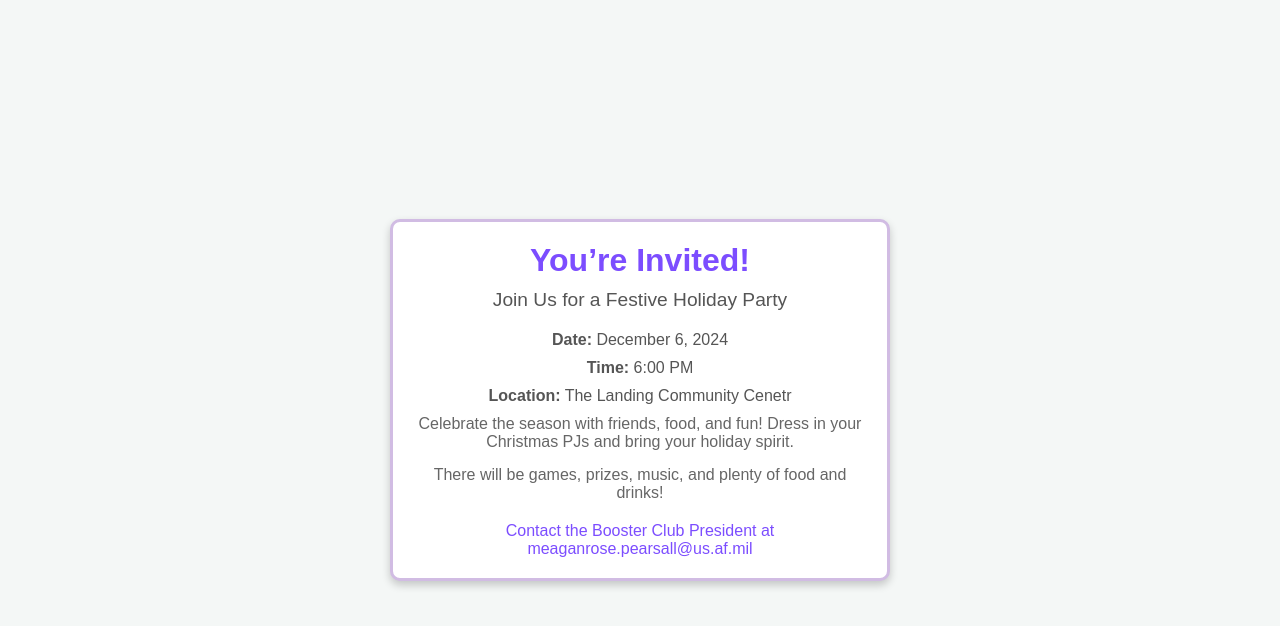
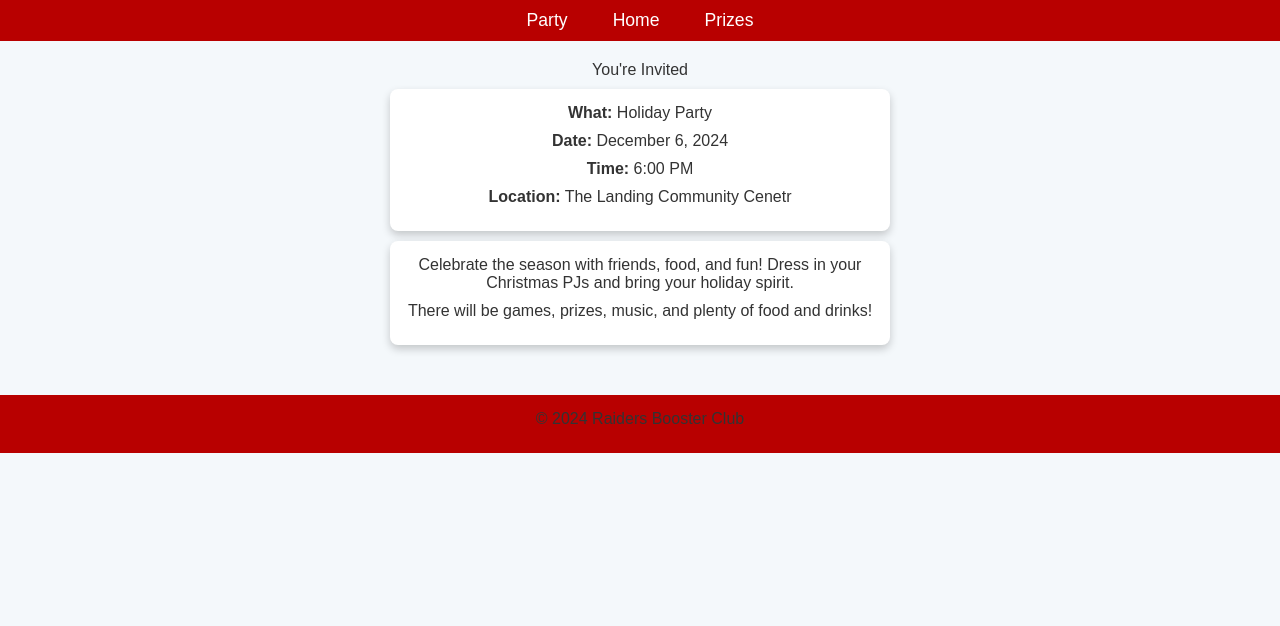
Before and after one commit to Mayala-Pear/Party.github.io, a plain HTML site: page index.html in a window 1280 px wide. Drawn offline with Linux system fonts and the light colour scheme.

Commit message:
modified

```diff
--- a/index.html
+++ b/index.html
@@ -7,14 +7,19 @@
     <link rel="stylesheet" href="style.css">
 </head>
 <body>
-    <div class="invitation-container">
-        <header class="header">
-            <h1>You’re Invited!</h1>
-            <p>Join Us for a Festive Holiday Party</p>
-        </header>
+    <nav id="navbar">
+        <ul class="nav-links">
+            <li><a href="party.html" class="nav-link">Party</a></li>
+            <li><a href="index.html" class="nav-link">Home</a></li>
+            <li><a href="prizes.html" class="nav-link">Prizes</a></li>
+        </ul>
+    </nav>
+    <section>
 
         <main class="main-content">
+        <head>You're Invited</head>
             <div class="party-details">
+                <p><strong>What:</strong> Holiday Party</p>
                 <p><strong>Date:</strong> December 6, 2024</p>
                 <p><strong>Time:</strong> 6:00 PM</p>
                 <p><strong>Location:</strong> The Landing Community Cenetr</p>
@@ -24,11 +29,11 @@
                 <p>Celebrate the season with friends, food, and fun! Dress in your Christmas PJs and bring your holiday spirit.</p>
                 <p>There will be games, prizes, music, and plenty of food and drinks!</p>
             </div>
+        </section>
         </main>
 
         <footer class="footer">
-            <p>Contact the Booster Club President at <a href="mailto:meaganrose.pearsall@us.af.mil">meaganrose.pearsall@us.af.mil</a></p>
+            <p>© 2024 Raiders Booster Club</p>
         </footer>
-    </div>
 </body>
 </html>
--- a/style.css
+++ b/style.css
@@ -1,4 +1,4 @@
-/* Reset styles */
+/* Reset Styles */
 * {
     margin: 0;
     padding: 0;
@@ -7,70 +7,131 @@
 
 body {
     font-family: Arial, sans-serif;
-    background-color: #f4f7f6;
+    background-color: #f4f8fb;
     color: #333;
-    display: flex;
-    align-items: center;
-    justify-content: center;
-    height: 100vh;
-    margin: 0;
 }
 
-.invitation-container {
-    max-width: 500px;
-    background-color: #fff;
-    border-radius: 10px;
-    box-shadow: 0 4px 8px rgba(0, 0, 0, 0.2);
+/* Navbar Styles */
+#navbar {
+    background-color: #b80000; /* Festive red */
+    padding: 10px;
+    text-align: center;
+}
+
+.nav-links {
+    list-style: none;
+    display: flex;
+    justify-content: center;
+    gap: 15px;
+    flex-wrap: wrap;
+}
+
+.nav-link {
+    color: #ffffff;
+    text-decoration: none;
+    font-size: 1.1em;
+    padding: 8px 15px;
+}
+
+.nav-link:hover {
+    background-color: #900000; /* Darker red */
+    border-radius: 5px;
+}
+
+/* Main Content Styles */
+.main-content {
     padding: 20px;
     text-align: center;
-    border: 3px solid #d1bce3;
 }
 
-.header h1 {
-    color: #7c4dff;
-    font-size: 2em;
-    margin-bottom: 10px;
+h1, h2, head {
+    color: #b80000;
+    margin-bottom: 15px;
 }
 
-.header p {
-    font-size: 1.2em;
-    color: #555;
+.head {
+    font-size: 2em;
+    color: #b80000;
 }
 
-.main-content {
+.party-details p, .message p, .footer p {
+    font-size: 1em;
+    margin-bottom: 10px;
+    color: #333;
+}
+
+/* Party Details and Message */
+.party-details, .message {
+    background-color: #ffffff;
+    padding: 15px;
+    margin: 10px auto;
+    max-width: 500px;
+    border-radius: 8px;
+    box-shadow: 0 4px 8px rgba(0, 0, 0, 0.2);
+}
+
+/* Gallery Section */
+.gallery {
+    text-align: center;
+    padding: 20px;
+}
+
+.gallery h1 {
+    color: #b80000;
+    margin-bottom: 20px;
+}
+
+.Prize-item {
+    display: inline-block;
+    margin: 15px;
+    text-align: center;
+}
+
+.Prize-item img {
+    width: 200px;
+    height: auto;
+    border: 3px solid #b80000;
+    border-radius: 10px;
+}
+
+.Prize-item h2 {
+    color: #b80000;
+    margin-top: 10px;
+}
+
+/* Footer */
+.footer {
+    background-color: #b80000;
+    color: #ffffff;
+    text-align: center;
+    padding: 15px;
     margin-top: 20px;
 }
 
-.party-details p {
-    font-size: 1em;
-    color: #555;
-    margin-bottom: 10px;
-}
+/* Responsive Styling */
+@media (max-width: 600px) {
+    /* Stack navbar items on mobile */
+    .nav-links {
+        flex-direction: column;
+        gap: 5px;
+    }
 
-.message p {
-    font-size: 1em;
-    color: #666;
-    margin-bottom: 15px;
-}
+    .nav-link {
+        font-size: 1em;
+    }
 
-.footer p {
-    font-size: 1em;
-    color: #7c4dff;
-    margin-top: 20px;
-}
+    /* Adjust layout of main content */
+    .party-details, .message {
+        padding: 10px;
+        max-width: 90%;
+    }
 
-.footer a {
-    color: #7c4dff;
-    text-decoration: none;
-}
+    /* Resize gallery images for mobile */
+    .gallery h1 {
+        font-size: 1.5em;
+    }
 
-.footer a:hover {
-    text-decoration: underline;
-}
-
-/* Responsive styling */
-@media (max-width: 500px) {
-    .invitation-container {
-        padding: 15px;
+    .Prize-item img {
+        width: 150px;
     }
 }
```
Also changed, not shown: party.html (added, +22 -0 lines), prizes.html (added, +40 -0 lines).
